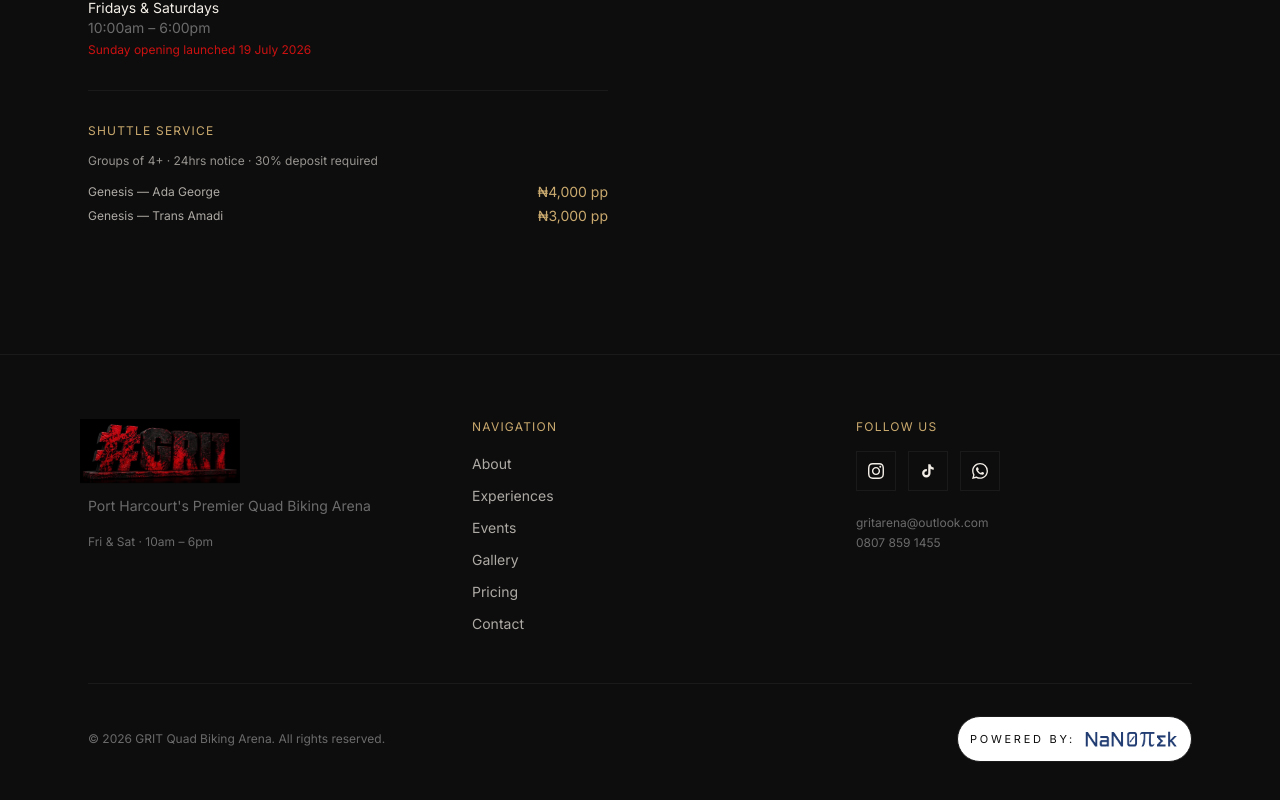
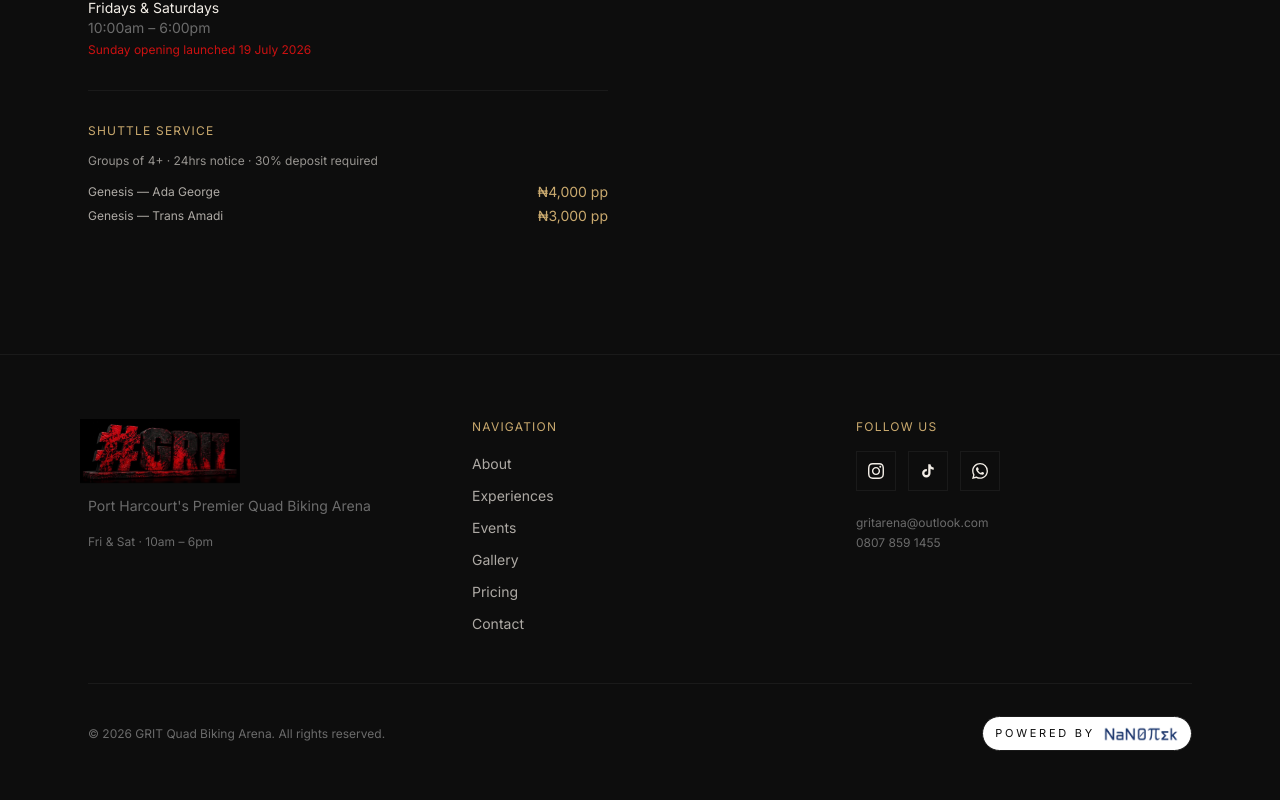
Before and after one commit to PTM-Ngelale/grit-quad-arena, a Next.js app: page / in a window 1280 px wide. Shown: the part 10053-10853 px from the top of the page. Built offline with nearby package versions, Linux system fonts and the light colour scheme.

Commit message:
Update footer Nanotek credit to responsive WebP logo
Co-Authored-By: Claude Opus 5.5 <noreply@anthropic.com>

```diff
--- a/components/Footer.tsx
+++ b/components/Footer.tsx
@@ -128,22 +128,26 @@ export default function Footer() {
               © 2026 GRIT Quad Biking Arena. All rights reserved.
             </p>
             <a
+              className="site-footer__credit flex items-center gap-2 rounded-full border border-grit-grey bg-white px-3 py-2 hover:border-grit-orange transition-colors"
               href="https://nanotekai.vercel.app/"
               target="_blank"
               rel="noopener noreferrer"
-              className="flex items-center gap-2 rounded-full border border-grit-grey bg-white px-3 py-2 hover:border-grit-orange transition-colors"
             >
               <span className="font-body text-[11px] uppercase tracking-[0.25em] text-grit-black">
-                Powered By:
+                Powered by
               </span>
-              <div className="relative h-7 w-24">
-                <Image
-                  src="/images/nanotek-logo.png"
-                  alt="Nanotek AI"
-                  fill
-                  className="object-contain"
-                />
-              </div>
+              {/* eslint-disable-next-line @next/next/no-img-element */}
+              <img
+                src="/images/nanotek-logo-360.webp"
+                srcSet="/images/nanotek-logo-180.webp 180w, /images/nanotek-logo-360.webp 360w"
+                sizes="76px"
+                width={360}
+                height={76}
+                alt="Nanotek"
+                loading="lazy"
+                decoding="async"
+                className="h-4 w-[76px]"
+              />
             </a>
           </div>
         </div>
```
Also changed, not shown: public/images/nanotek-logo-180.webp (added), public/images/nanotek-logo-360.webp (added).
